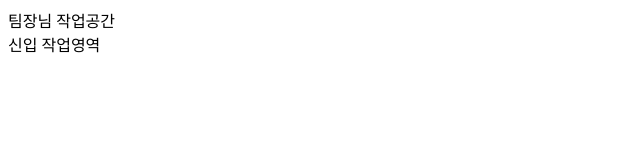
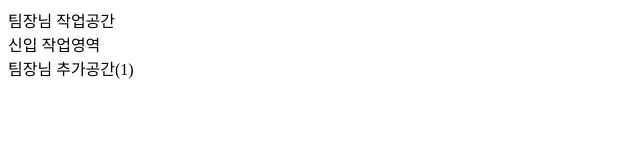
Before and after one commit to Siilla/company-project1028, a plain HTML site: page index.html in a window 1280 px wide. Shown: the whole page, without its empty margins (0-640 px from the left). Drawn offline with Linux system fonts and the light colour scheme.

Commit message:
Team Leader(3)

```diff
--- a/index.html
+++ b/index.html
@@ -9,5 +9,9 @@
         <div>
             신입 작업영역
         </div>
+
+        <div>
+            팀장님 추가공간(1)
+        </div>
     </body>
 </html>
```
